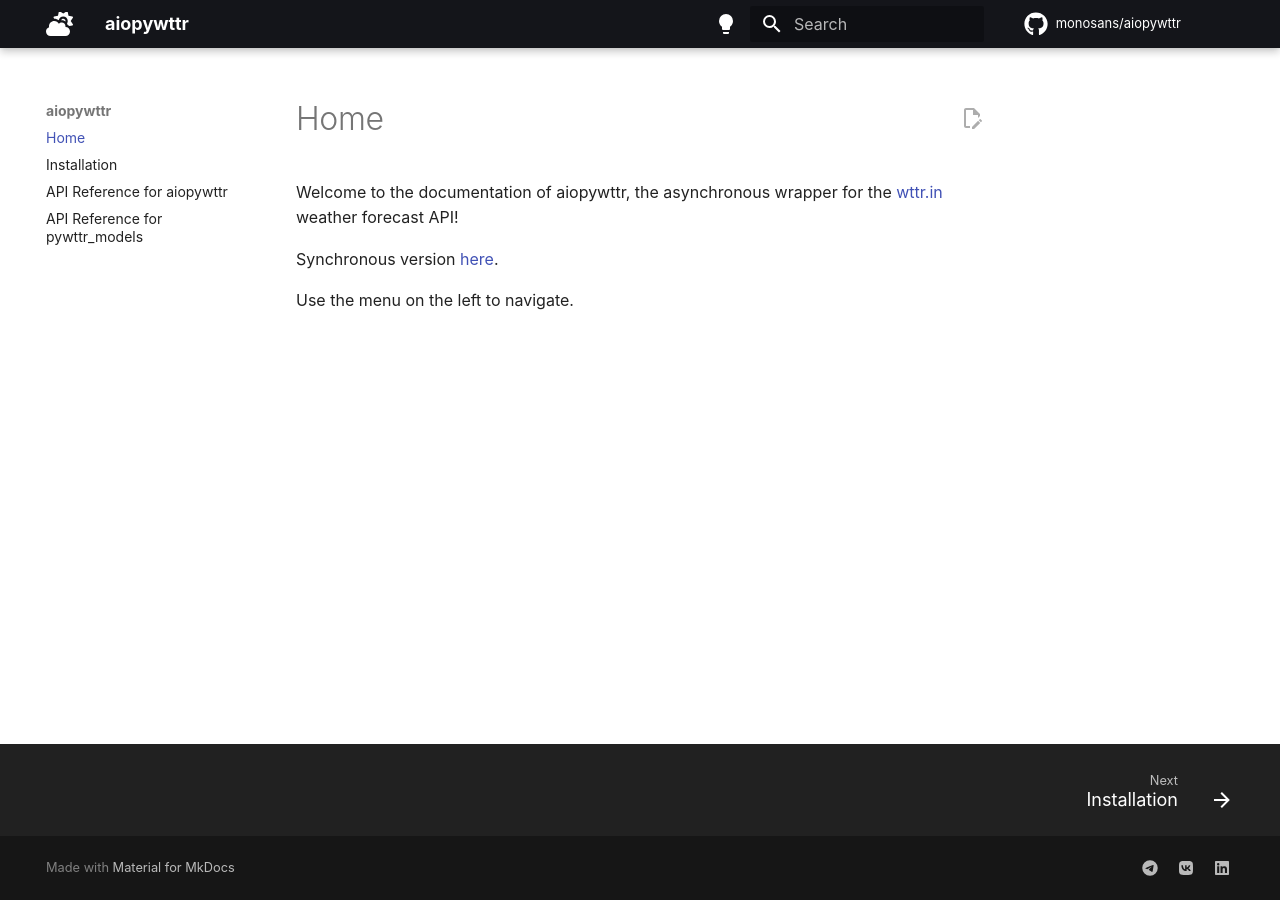
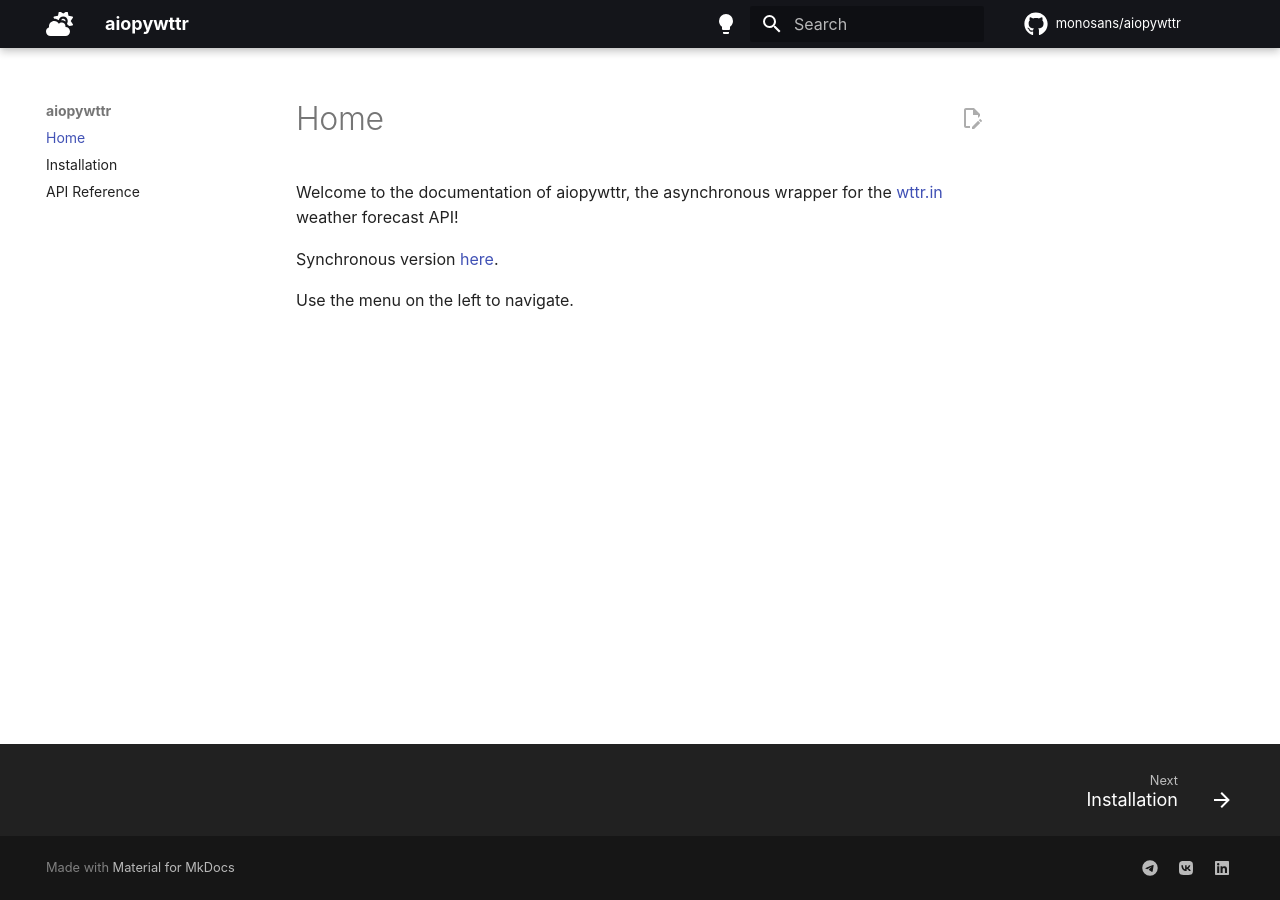
Before and after one commit to monosans/aiopywttr, an MkDocs documentation site: the page built from docs/index.md, in a window 1280 px wide. Built offline with MkDocs 1.6.1 and Material for MkDocs 9.7.7, drawn with Linux system fonts in a browser that asks for light colours; comment, search, counter and statistics services are not loaded.

Commit message:
Improve docs

```diff
--- a/docs/api-models.md
+++ /dev/null
@@ -1,5 +0,0 @@
-# API Reference for pywttr_models
-
-`pywttr_models` is available as `aiopywttr.models`.
-
-::: pywttr_models
--- a/docs/api.md
+++ b/docs/api.md
@@ -1,3 +1,3 @@
-# API Reference for aiopywttr
+# API Reference
 
 ::: aiopywttr
--- a/mkdocs.yml
+++ b/mkdocs.yml
@@ -6,7 +6,6 @@
   - index.md
   - install.md
   - api.md
-  - api-models.md
 theme:
   name: material
   features:
@@ -55,11 +54,13 @@
       default_handler: python
       handlers:
         python:
-          load_external_modules: true
           options:
             filters:
               - "!^_(?:[^_].*[^_]|_(?:all|doc|main|module|new|slots)__)$"
+            inherited_members: true
+            load_external_modules: true
             members_order: source
+            merge_init_into_class: true
             show_category_heading: true
             show_if_no_docstring: true
             show_signature_annotations: true
```
